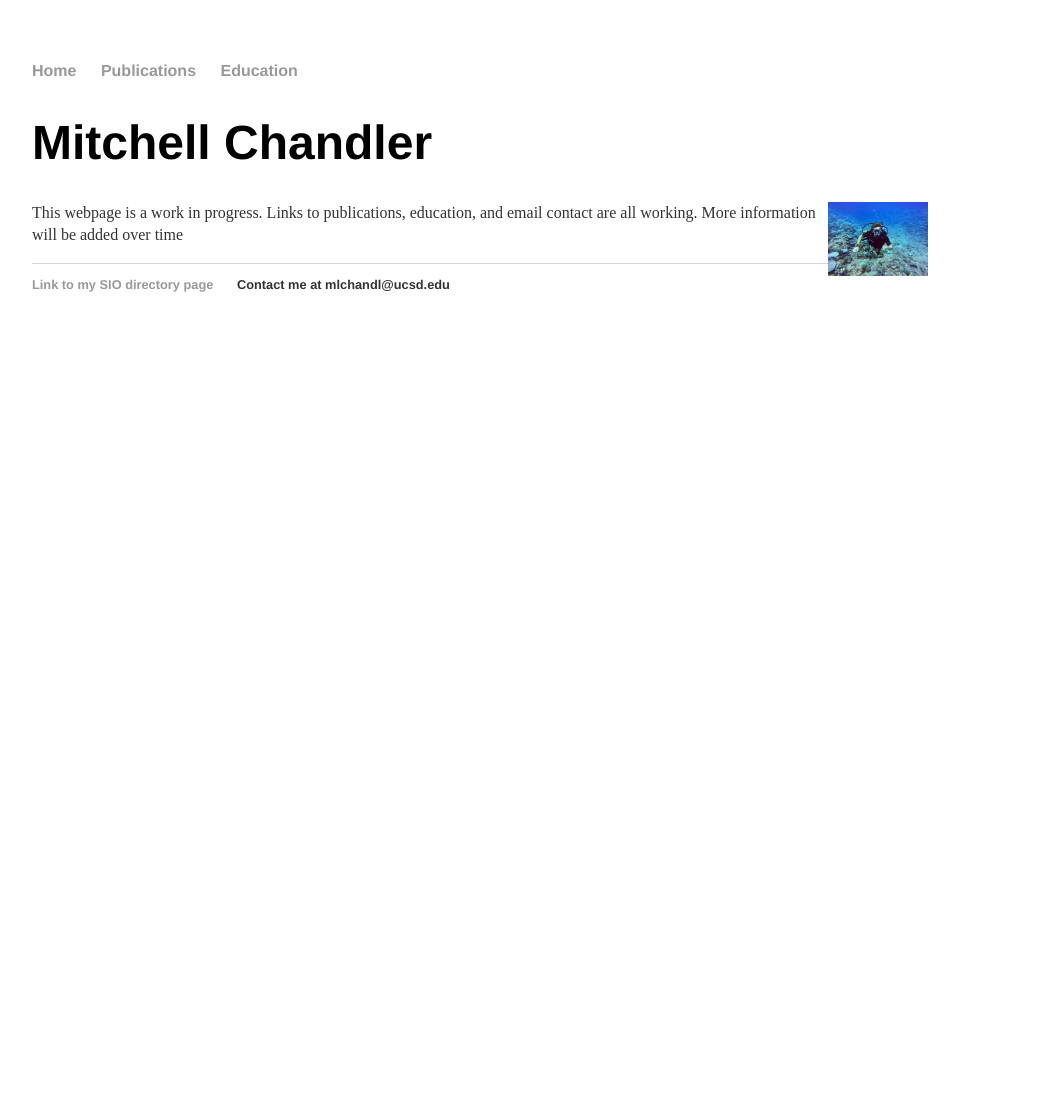
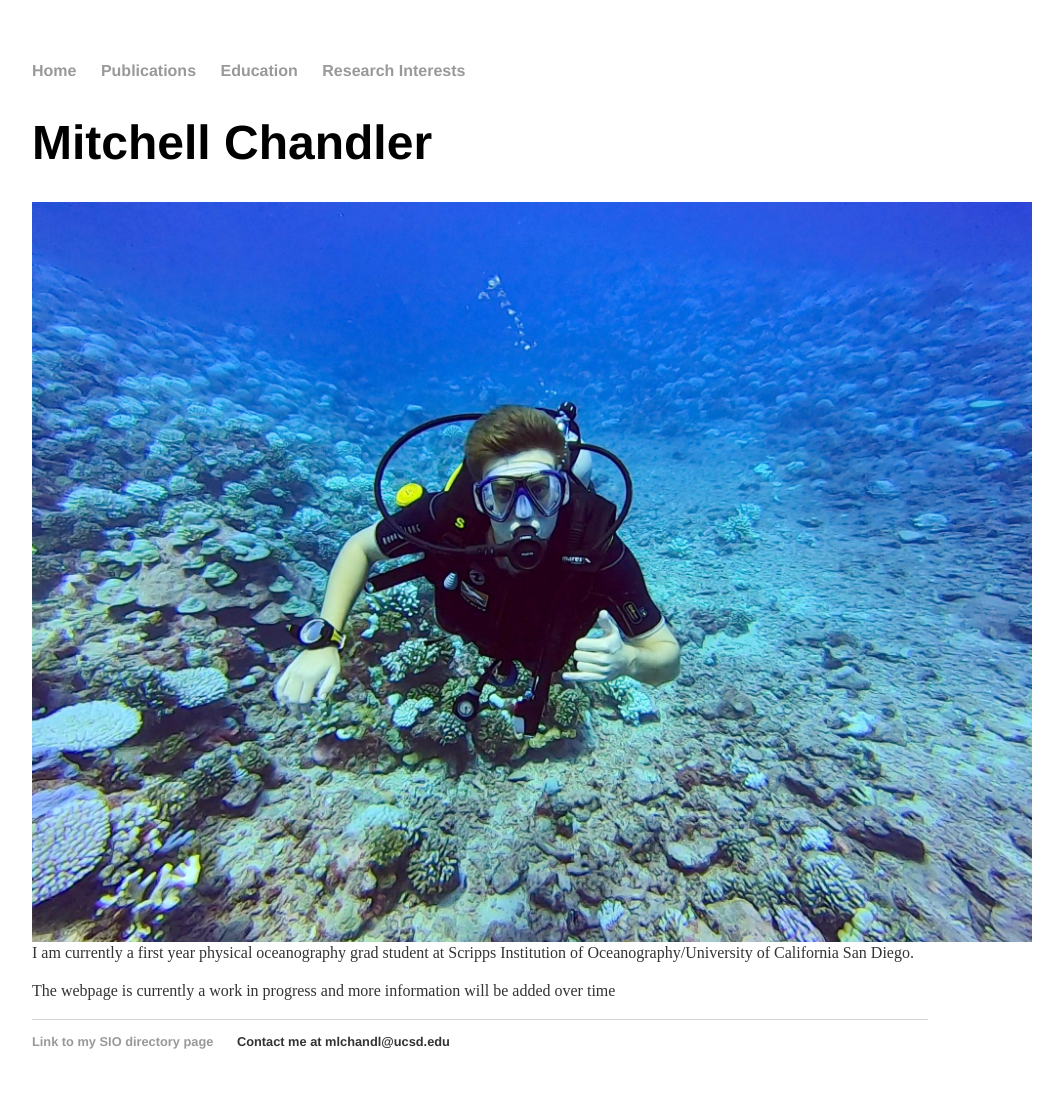
Before and after one commit to mlchandler/mlchandler.github.io, a Jekyll site: the page built from index.html, in a window 1280 px wide. Shown: the whole page, without its empty margins (160-1223 px from the left). Built offline with Jekyll 4.4.1, drawn with Linux system fonts in a browser that asks for light colours; before the commit the page ends 900 px from its top, so only the background shows below that.

Commit message:
Research

```diff
--- a/_layouts/default.html
+++ b/_layouts/default.html
@@ -14,6 +14,7 @@
 <li><a href="/">Home</a></li>
 <li><a href="/publications">Publications</a></li>
 <li><a href="/education">Education</a></li>
+<li><a href="/research">Research Interests</a></li>
 </ul>
     </nav>
 <div class="container">
--- a/index.html
+++ b/index.html
@@ -7,10 +7,13 @@ title: Mitchell Chandler
 
 <h1>Mitchell Chandler</h1>
 
-<img src="index_image.jpg" style="float:right;width:100px">
+<p>
+<img src="index_image.jpg" style="float:left;width:1000px">
+I am currently a first year physical oceanography grad student at Scripps Institution of Oceanography/University of California San Diego.
+</p>
 
 <p>
-This webpage is a work in progress. Links to publications, education, and email contact are all working. More information will be added over time
+The webpage is currently a work in progress and more information will be added over time
 </p>
 
 </div>
--- a/publications/index.html
+++ b/publications/index.html
@@ -8,7 +8,7 @@ title: Publications - Mitchell Chandler
 <h1>Publications</h1>
 
 <p>
-Chandler M, Bowen M, Smith RO. (2019). The Fiordland Current, southwest New Zealand: mean, variability, and trends. New Zealand Journal of Marine and Freshwater Research. <a href="https://tandfonline.com/doi/10.1080/00288330.2019.1629467">DOI: 10.1080/00288330.2019.1629467</a>
+Chandler M, Bowen M, Smith RO. (2019). The Fiordland Current, southwest New Zealand: mean, variability, and trends. <i>New Zealand Journal of Marine and Freshwater Research.</i> <a href="https://tandfonline.com/doi/10.1080/00288330.2019.1629467">DOI: 10.1080/00288330.2019.1629467</a>
 </p>
 
 </div>
```
Also changed, not shown: research/index.html (added, +14 -0 lines).
